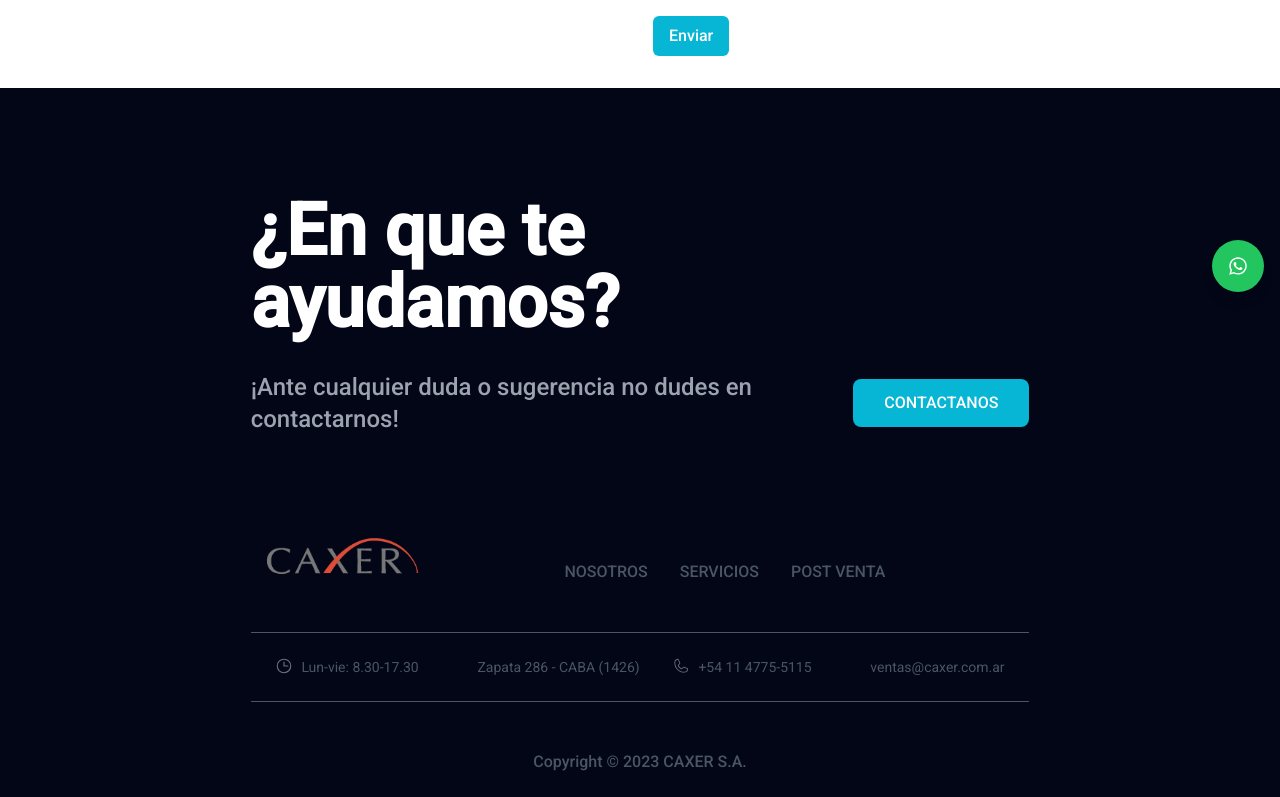
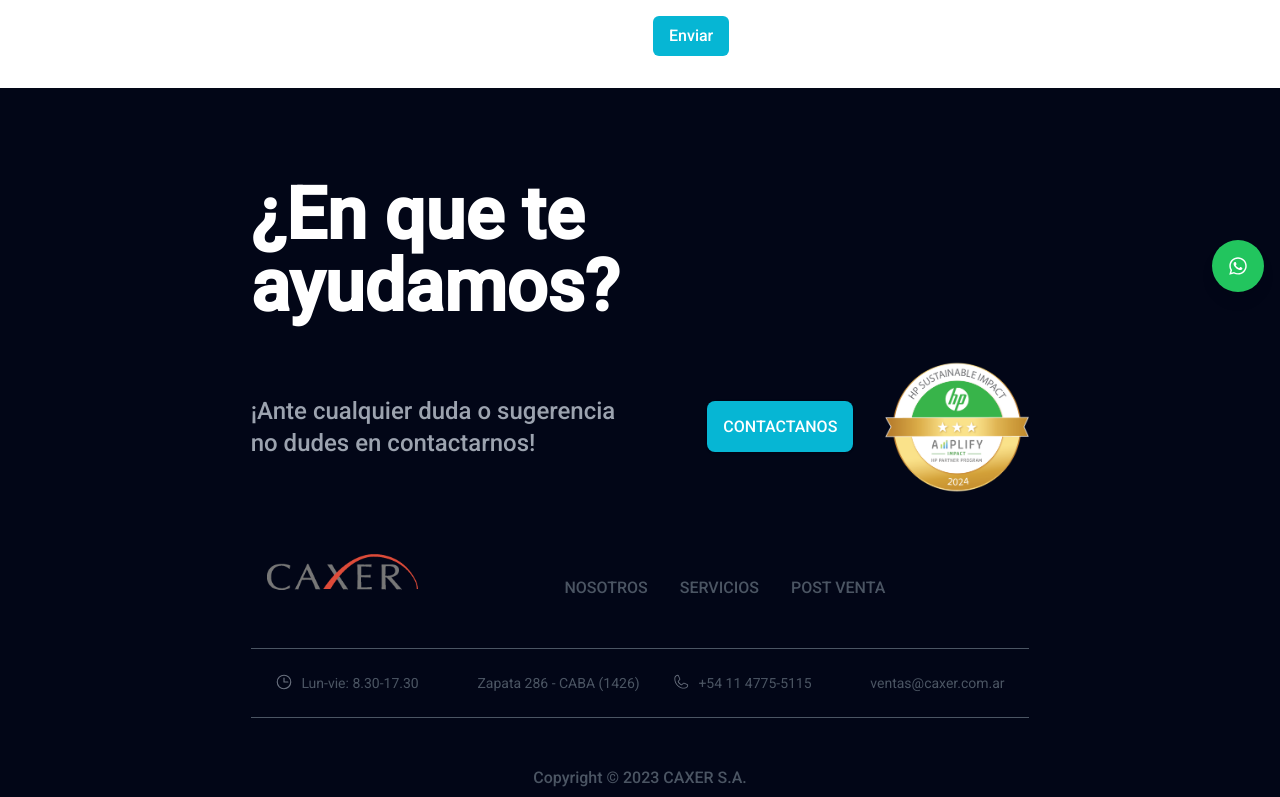
Before and after one commit to RamirezAgus/caxer-page, a React (Vite) app: page /contacto in a window 1280 px wide. Shown: the part 492-1289 px from the top of the page. Built offline with nearby package versions, Linux system fonts and the light colour scheme; some icons are missing.

Commit message:
add hpAmplify logo

```diff
--- a/src/components/Navbar.jsx
+++ b/src/components/Navbar.jsx
@@ -98,6 +98,7 @@ export default function Navbar() {
           {click ? <FaTimes size="1.5rem" /> : <RiMenu3Line size="1.5rem" />}
         </button>
       </div>
+
     </nav>
   );
 }
--- a/src/components/carrousel.jsx
+++ b/src/components/carrousel.jsx
@@ -39,7 +39,7 @@ export default function Carrousel() {
 
   return (
     <div
-      className={`flex transition ease-out duration-500 z-40`}
+      className={`flex transition ease-out duration-500 z-30`}
       style={{ transform: `translateX(-${current * 100}%)` }}
     >
       {slides.map((slide, index) => (
@@ -63,6 +63,7 @@ export default function Carrousel() {
           </div>
         </div>
       ))}
+
     </div>
   );
 }
--- a/src/components/footer.jsx
+++ b/src/components/footer.jsx
@@ -1,6 +1,7 @@
 import { Link } from "react-router-dom";
 import logo from "../assets/logo-caxer.png";
 import { Icon } from "@iconify/react";
+import HpAmplifyLogo from "./hpAmplifylogo";
 
 export default function Footer() {
   return (
@@ -10,21 +11,24 @@ export default function Footer() {
           <h1 className="w-full md:w-2/3">¿En que te ayudamos?</h1>
         </div>
         <div className="flex mt-8 flex-col md:flex md:flex-row md:justify-between md:items-center">
-          <p className="w-full md:text-2xl md:w-2/3 text-gray-400">
+          <p className="w-full md:w-1/2 md:text-2xl md:w-18 text-gray-400">
             ¡Ante cualquier duda o sugerencia no dudes en contactarnos!
           </p>
-          <div className="w-44 pt-6 md:pt-0">
-            <Link
-              to="/contacto"
-              className="bg-cyan-500 hover:bg-cyan-600 transition justify-center text-center rounded-lg shadow px-10 py-3 flex items-center"
-            >
-              CONTACTANOS
-            </Link>
+          <div className="flex pt-6 md:pt-0 gap-8">
+            <button>
+              <Link
+                to="/contacto"
+                className="p-4 bg-cyan-500 hover:bg-cyan-600 transition text-center rounded-lg shadow"
+              >
+                CONTACTANOS
+              </Link>
+            </button>
 
+            <HpAmplifyLogo />
           </div>
         </div>
         <div className="flex flex-col">
-          <div className="flex mt-24 mb-12 flex-row justify-between">
+          <div className="flex mt-12 mb-12 flex-row justify-between">
             <div>
               <img className="pl-4 w-9/12" src={logo} alt="logo" />
             </div>
--- /dev/null
+++ b/src/components/hpAmplifylogo.jsx
@@ -0,0 +1,9 @@
+import hpLogo from "../assets/logos/hp-amplify.svg";
+
+export default function HpAmplifyLogo() {
+  return (
+    <>
+      <img src={hpLogo} alt="hp aplify logo" className="w-20 md:w-36" />
+    </>
+  );
+}
```
Also changed, not shown: src/assets/logos/hp-amplify.svg (added), src/pages/Home.jsx (line endings or trailing spaces).
